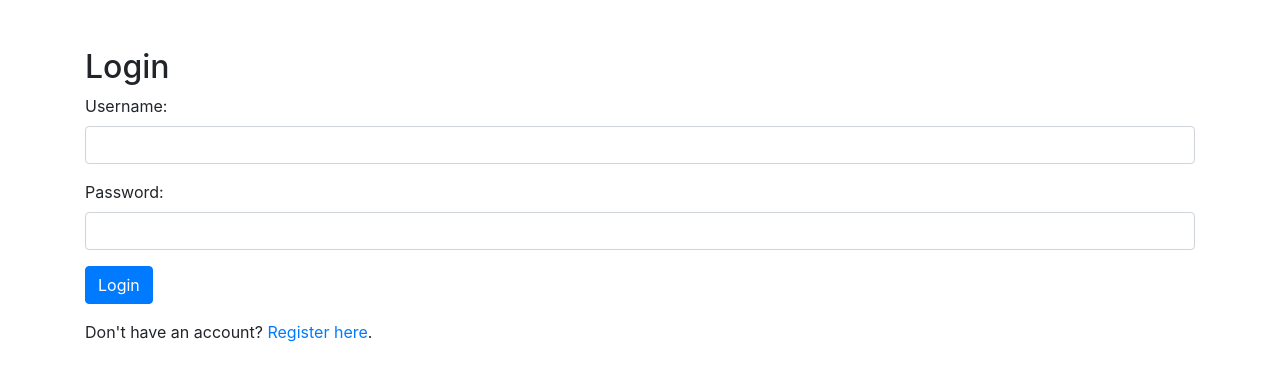
After one commit to hassanfares95/EInvoiceSubmit, a Flask app: page /login in a window 1280 px wide. The commit adds this page. Shown: the top 381 px of the page. Run offline with Flask 2, Linux system fonts and the light colour scheme; some libraries are stand-ins or nearby versions.

Commit message:
new realese

```diff
--- a/app.py
+++ b/app.py
@@ -1,5 +1,6 @@
-from flask import Flask, jsonify, request, render_template
+from flask import Flask, jsonify, request, render_template, redirect, url_for, session
 from flask_sqlalchemy import SQLAlchemy
+from werkzeug.security import generate_password_hash, check_password_hash
 from dotenv import load_dotenv
 import xml.etree.ElementTree as ET
 from reportlab.lib.pagesizes import A4
@@ -16,6 +17,12 @@ app.config['SQLALCHEMY_DATABASE_URI'] = 'sqlite:///einvoices.db'
 app.config['SECRET_KEY'] = os.getenv('SECRET_KEY')
 
 db = SQLAlchemy(app)
+
+# Define the User model for registration and login
+class User(db.Model):
+    id = db.Column(db.Integer, primary_key=True)
+    username = db.Column(db.String(80), unique=True, nullable=False)
+    password = db.Column(db.String(255), nullable=False)
 
 # Define the Invoice model data
 class Invoice(db.Model):
@@ -63,7 +70,7 @@ def generate_ubl_invoice(invoice):
     xml_string = ET.tostring(root, encoding="utf-8", method="xml")
     return xml_string
 
-#saving to desktop
+# Saving to desktop
 def save_to_desktop(filename, content, binary_mode=True):
     desktop_path = pathlib.Path.home() / "Desktop"
     file_path = desktop_path / filename
@@ -114,7 +121,6 @@ def generate_pdf_invoice(invoice):
     c.drawString(1 * inch, y, invoice.description)
     c.drawString(5.5 * inch, y, f"MYR {invoice.amount:.2f}")
 
-
     c.setFont("Helvetica-Bold", 12)
     c.drawString(4.5 * inch, y - 0.5 * inch, "TOTAL")
     c.drawString(5.5 * inch, y - 0.5 * inch, f"MYR {invoice.amount:.2f}")
@@ -122,13 +128,62 @@ def generate_pdf_invoice(invoice):
     c.save()
     return filepath
 
-# endpoint HTML invoice creation page
+# User registration endpoint
+@app.route('/register', methods=['GET', 'POST'])
+def register():
+    if request.method == 'POST':
+        username = request.form['username']
+        password = request.form['password']
+        hashed_password = generate_password_hash(password, method='sha256')
+
+        # Check if user already exists
+        existing_user = User.query.filter_by(username=username).first()
+        if existing_user:
+            return "User already exists"
+
+        new_user = User(username=username, password=hashed_password)
+        db.session.add(new_user)
+        db.session.commit()
+        return redirect(url_for('login'))
+    return render_template('register.html')
+
+# User login endpoint
+@app.route('/login', methods=['GET', 'POST'])
+def login():
+    if request.method == 'POST':
+        username = request.form['username']
+        password = request.form['password']
+
+        user = User.query.filter_by(username=username).first()
+        if user and check_password_hash(user.password, password):
+            session['user_id'] = user.id
+            return redirect(url_for('create_invoice_page'))
+        return "Invalid username or password"
+    return render_template('login.html')
+
+# User logout endpoint
+@app.route('/logout')
+def logout():
+    session.pop('user_id', None)
+    return redirect(url_for('login'))
+
+# Decorator to ensure user is logged in
+def login_required(f):
+    def decorated_function(*args, **kwargs):
+        if 'user_id' not in session:
+            return redirect(url_for('login'))
+        return f(*args, **kwargs)
+    decorated_function.__name__ = f.__name__
+    return decorated_function
+
+# Endpoint HTML invoice creation page (requires login)
 @app.route('/create-invoice')
+@login_required
 def create_invoice_page():
     return render_template('invoice.html')
 
-# Create the Invoice and Save XML and PDF with Invoice Number in the filename
 @app.route('/invoice', methods=['POST'])
+@login_required
 def create_invoice():
     data = request.get_json()
 
@@ -153,19 +208,72 @@ def create_invoice():
     db.session.add(new_invoice)
     db.session.commit()
 
-    # Generate UBL XML the save it
+    # Generate UBL XML and save it
     ubl_invoice_xml = generate_ubl_invoice(new_invoice)
-    xml_filename = f"invoice_{new_invoice.invoice_number}.xml"  # Use invoice number in filename
-    save_to_desktop(xml_filename, ubl_invoice_xml)
+    xml_filename = f"invoice_{new_invoice.invoice_number}.xml"
+    xml_path = save_to_desktop(xml_filename, ubl_invoice_xml)
 
-    # Generate PDF invoice then save it
-    pdf_filename = generate_pdf_invoice(new_invoice)
+    # Generate PDF invoice and save it
+    pdf_path = generate_pdf_invoice(new_invoice)
 
+    # Return a success message, converting paths to strings
     return jsonify({
         'message': 'Invoice created successfully',
-        'xml_invoice_path': str(pathlib.Path.home() / "Desktop" / xml_filename),
-        'pdf_invoice_path': str(pdf_filename)
+        'invoice_id': new_invoice.id,
+        'xml_filename': str(xml_path),  # Convert to string
+        'pdf_filename': str(pdf_path)   # Convert to string
     }), 201
+
+# Retrieve all invoices (GET method)
+@app.route('/invoices', methods=['GET'])
+@login_required
+def get_all_invoices():
+    invoices = Invoice.query.all()
+    invoice_list = []
+    for invoice in invoices:
+        invoice_list.append({
+            'id': invoice.id,
+            'invoice_number': invoice.invoice_number,
+            'date': invoice.date,
+            'due_date': invoice.due_date,
+            'from_name': invoice.from_name,
+            'from_address': invoice.from_address,
+            'from_city': invoice.from_city,
+            'from_phone': invoice.from_phone,
+            'from_email': invoice.from_email,
+            'to_name': invoice.to_name,
+            'to_address': invoice.to_address,
+            'to_city': invoice.to_city,
+            'to_phone': invoice.to_phone,
+            'to_email': invoice.to_email,
+            'description': invoice.description,
+            'amount': invoice.amount
+        })
+    return jsonify(invoice_list)
+
+# Retrieve a specific invoice by ID (GET method)
+@app.route('/invoice/<int:id>', methods=['GET'])
+@login_required
+def get_invoice(id):
+    invoice = Invoice.query.get_or_404(id)
+    return jsonify({
+        'id': invoice.id,
+        'invoice_number': invoice.invoice_number,
+        'date': invoice.date,
+        'due_date': invoice.due_date,
+        'from_name': invoice.from_name,
+        'from_address': invoice.from_address,
+        'from_city': invoice.from_city,
+        'from_phone': invoice.from_phone,
+        'from_email': invoice.from_email,
+        'to_name': invoice.to_name,
+        'to_address': invoice.to_address,
+        'to_city': invoice.to_city,
+        'to_phone': invoice.to_phone,
+        'to_email': invoice.to_email,
+        'description': invoice.description,
+        'amount': invoice.amount
+    })
 
 if __name__ == '__main__':
     db.create_all()
--- /dev/null
+++ b/templates/login.html
@@ -0,0 +1,27 @@
+<!-- login.html -->
+<!DOCTYPE html>
+<html lang="en">
+<head>
+    <meta charset="UTF-8">
+    <meta name="viewport" content="width=device-width, initial-scale=1.0">
+    <title>Login</title>
+    <link rel="stylesheet" href="https://maxcdn.bootstrapcdn.com/bootstrap/4.5.2/css/bootstrap.min.css">
+</head>
+<body>
+    <div class="container">
+        <h2 class="mt-5">Login</h2>
+        <form method="POST" action="/login">
+            <div class="form-group">
+                <label for="username">Username:</label>
+                <input type="text" class="form-control" id="username" name="username" required>
+            </div>
+            <div class="form-group">
+                <label for="password">Password:</label>
+                <input type="password" class="form-control" id="password" name="password" required>
+            </div>
+            <button type="submit" class="btn btn-primary">Login</button>
+        </form>
+        <p class="mt-3">Don't have an account? <a href="/register">Register here</a>.</p>
+    </div>
+</body>
+</html>
```
Also changed, not shown: templates/logout.html (added, +24 -0 lines), templates/register.html (added, +27 -0 lines), einvoices.db, templates/invoice.html (line endings or trailing spaces), 2 other files.
